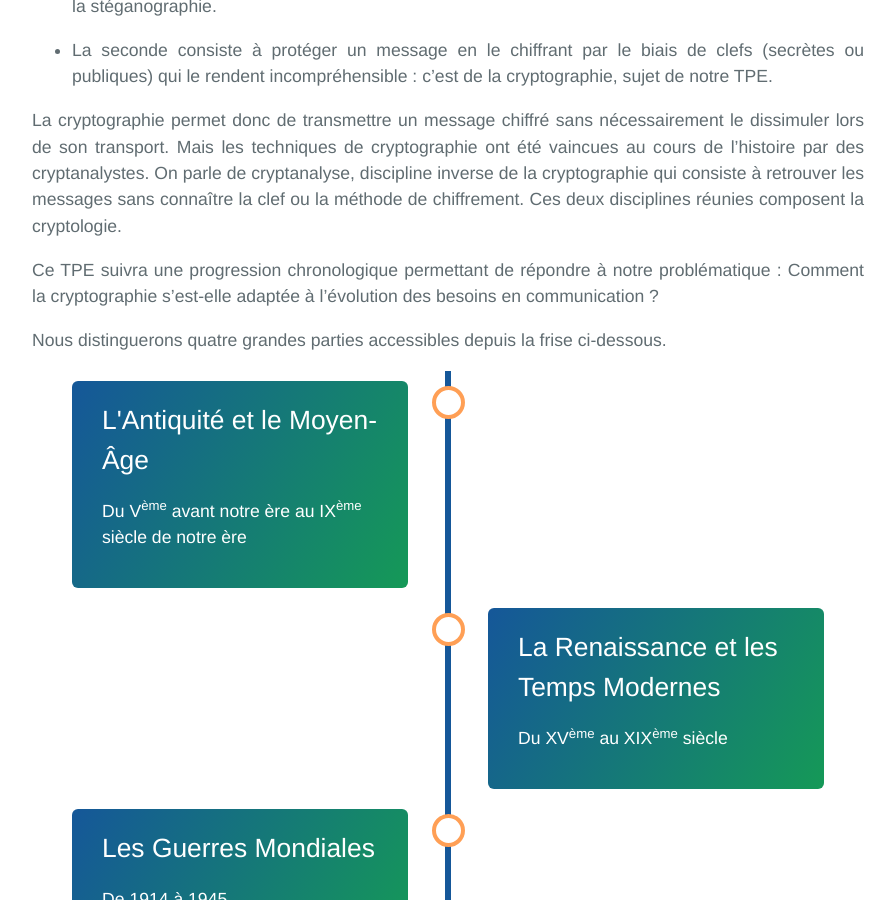
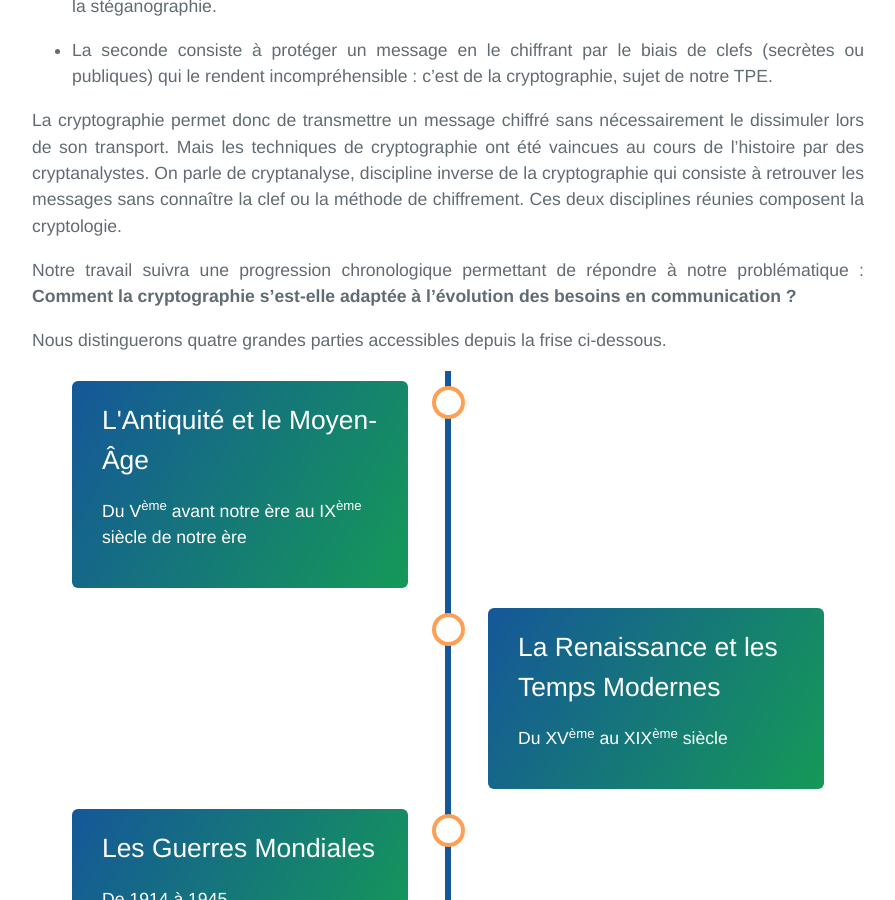
Before and after one commit to SamuelGallay/CryptoTPE, a Jekyll site: the page built from index.md, in a window 1280 px wide and 900 px high, scrolled down 963 px. Shown: the whole window, without its empty margins (192-1087 px from the left). Built offline with Jekyll 4.4.1, drawn with Linux system fonts in a browser that asks for light colours; our own code applies the rules of GitHub Pages for plain Markdown files.

Commit message:
Update index.md

```diff
--- a/index.md
+++ b/index.md
@@ -23,7 +23,7 @@ L’art, ou la science de cacher des messages a connu plusieurs formes au cours
 
 La cryptographie permet donc de transmettre un message chiffré sans nécessairement le dissimuler lors de son transport. Mais les techniques de cryptographie ont été vaincues au cours de l'histoire par des cryptanalystes. On parle de cryptanalyse, discipline inverse de la cryptographie qui consiste à retrouver les messages sans connaître la clef ou la méthode de chiffrement. Ces deux disciplines réunies composent la cryptologie.
 
-Ce TPE suivra une progression chronologique permettant de répondre à notre problématique : Comment la cryptographie s'est-elle adaptée à l'évolution des besoins en communication ?
+Notre travail suivra une progression chronologique permettant de répondre à notre problématique : **Comment la cryptographie s'est-elle adaptée à l'évolution des besoins en communication ?**
 
 Nous distinguerons quatre grandes parties accessibles depuis la frise ci-dessous.
 
```
